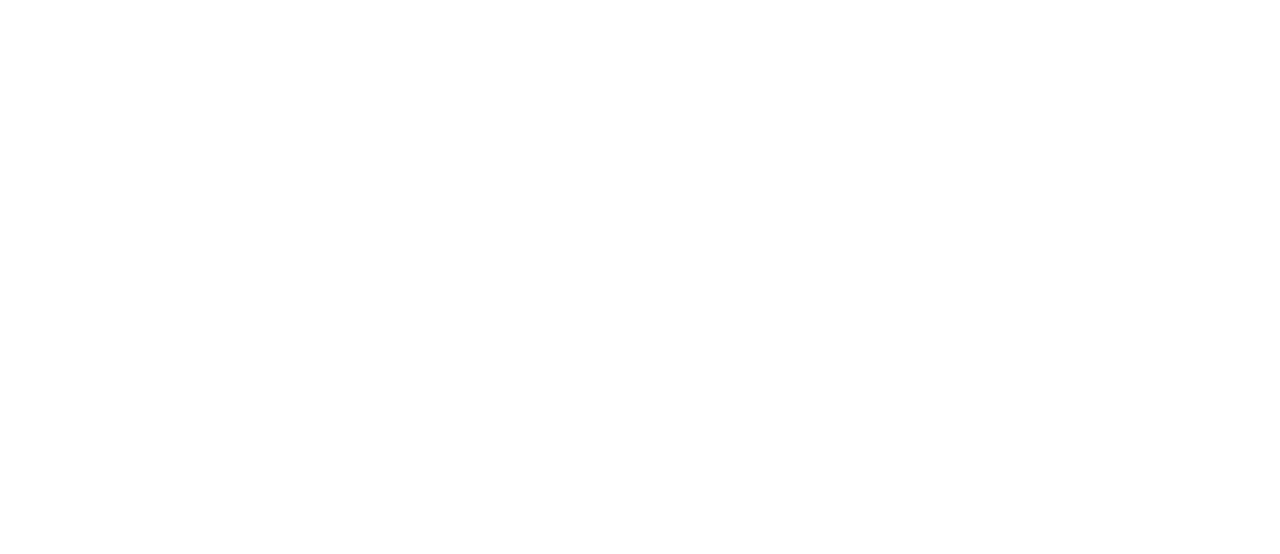
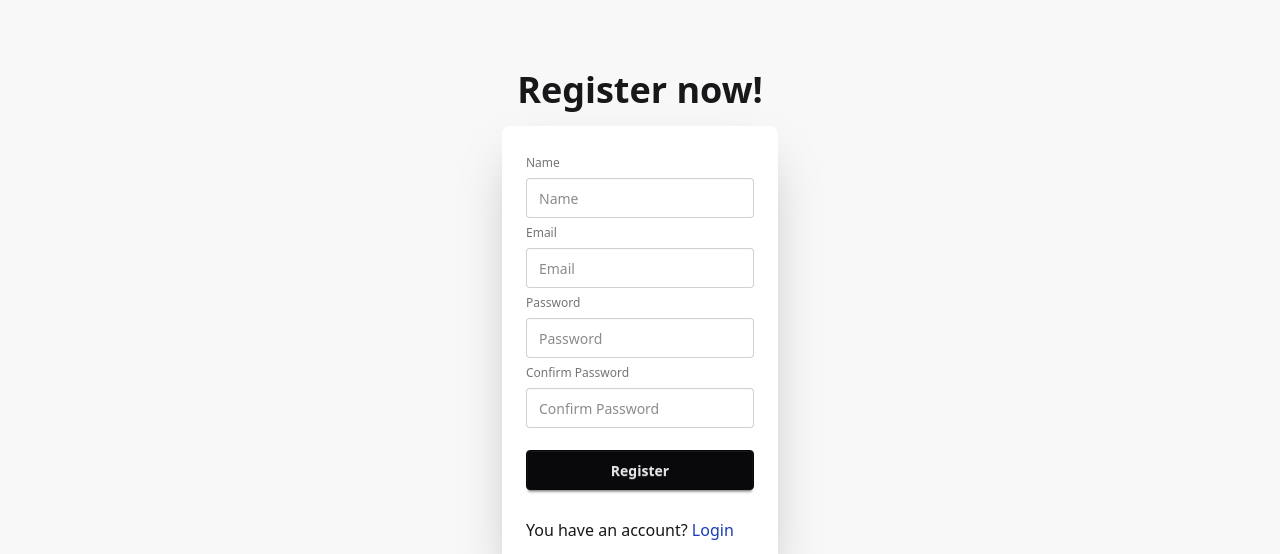
Before and after one commit to cerumiaktar/furniture-website-react, a React (Vite) app: page /register in a window 1280 px wide. Before the commit this address had no page. Shown: the part 398-952 px from the top of the page. Before the commit the page ends 800 px from the top, so only its background shows below. Built offline with nearby package versions, Linux system fonts and the light colour scheme.

Commit message:
add register page

```diff
--- a/src/Routes/Routes.jsx
+++ b/src/Routes/Routes.jsx
@@ -6,6 +6,7 @@
 import AllBlogs from "../pages/AllBlogs/AllBlogs";
 import Login from "../pages/Login/Login";
 import Contact from "../pages/Contact/Contact";
+import Register from "../pages/Register/Register";
 
 const router = createBrowserRouter([
     {
@@ -30,6 +31,10 @@
                 element:<Login></Login>
             },
             {
+                path:'/register',
+                element:<Register></Register>
+            },
+            {
                 path:'/contact',
                 element:<Contact></Contact>
             }
--- a/src/pages/Login/Login.jsx
+++ b/src/pages/Login/Login.jsx
@@ -1,3 +1,4 @@
+import { Link } from "react-router-dom";
 
 
 const Login = () => {
@@ -6,7 +7,7 @@
             <div className="hero bg-base-200 min-h-screen">
                 <div className="hero-content flex-col">
                     <div className="text-center lg:text-left">
-                        <h1 className="text-5xl font-bold">Login now!</h1>
+                        <h1 className="text-4xl font-bold">Login now!</h1>
                     </div>
                     <div className="card bg-base-100 w-full max-w-sm shrink-0 shadow-2xl">
                         <div className="card-body">
@@ -19,6 +20,7 @@
                                 <button className="btn btn-neutral mt-4">Login</button>
                             </fieldset>
                         </div>
+                        <p className="px-6 mb-6">Dont have an account? <Link className="text-blue-800 font-medium" to='/register'>Register</Link></p>
                     </div>
                 </div>
             </div>
--- /dev/null
+++ b/src/pages/Register/Register.jsx
@@ -0,0 +1,36 @@
+import { Link } from "react-router-dom";
+
+
+const Register = () => {
+    return (
+        <div>
+            <div>
+                <div className="hero bg-base-200 min-h-screen">
+                    <div className="hero-content flex-col">
+                        <div className="text-center lg:text-left">
+                            <h1 className="text-4xl font-bold">Register now!</h1>
+                        </div>
+                        <div className="card bg-base-100 w-full max-w-sm shrink-0 shadow-2xl">
+                            <div className="card-body">
+                                <fieldset className="fieldset">
+                                    <label className="label">Name</label>
+                                    <input type="text" className="input" placeholder="Name" />
+                                    <label className="label">Email</label>
+                                    <input type="email" className="input" placeholder="Email" />
+                                    <label className="label">Password</label>
+                                    <input type="password" className="input" placeholder="Password" />
+                                    <label className="label">Confirm Password</label>
+                                    <input type="password" className="input" placeholder="Confirm Password" />
+                                    <button className="btn btn-neutral mt-4">Register</button>
+                                </fieldset>
+                            </div>
+                            <p className="px-6 mb-6">You have an account? <Link className="text-blue-800 font-medium" to='/login'>Login</Link></p>
+                        </div>
+                    </div>
+                </div>
+            </div>
+        </div>
+    );
+};
+
+export default Register;
```
